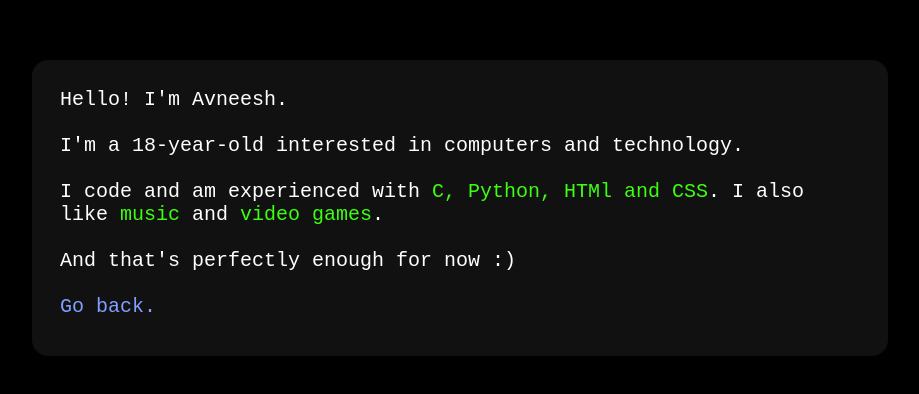
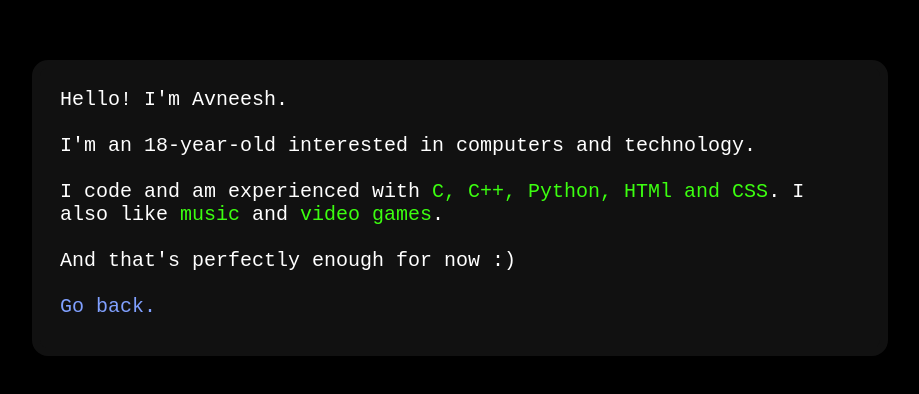
Before and after one commit to avneesh-go/avneesh-go.github.io, a plain HTML site: page markup/about.html in a window 1280 px wide. Shown: the part 192-586 px from the top of the page, without its empty margins (180-1099 px from the left). Drawn offline with Linux system fonts and the light colour scheme.

Commit message:
Update about.html

```diff
--- a/markup/about.html
+++ b/markup/about.html
@@ -15,9 +15,9 @@
 
 			Hello! I'm Avneesh.
 			<br><br>
-			I'm a 18-year-old interested in computers and technology.
+			I'm an 18-year-old interested in computers and technology.
 			<br><br>
-			I code and am experienced with <span id="green">C, Python, HTMl and CSS</span>.
+			I code and am experienced with <span id="green">C, C++, Python, HTMl and CSS</span>.
 			I also like <span id="green">music</span> and <span id="green">video games</span>.
 			<br><br>
 			And that's perfectly enough for now :)
```
